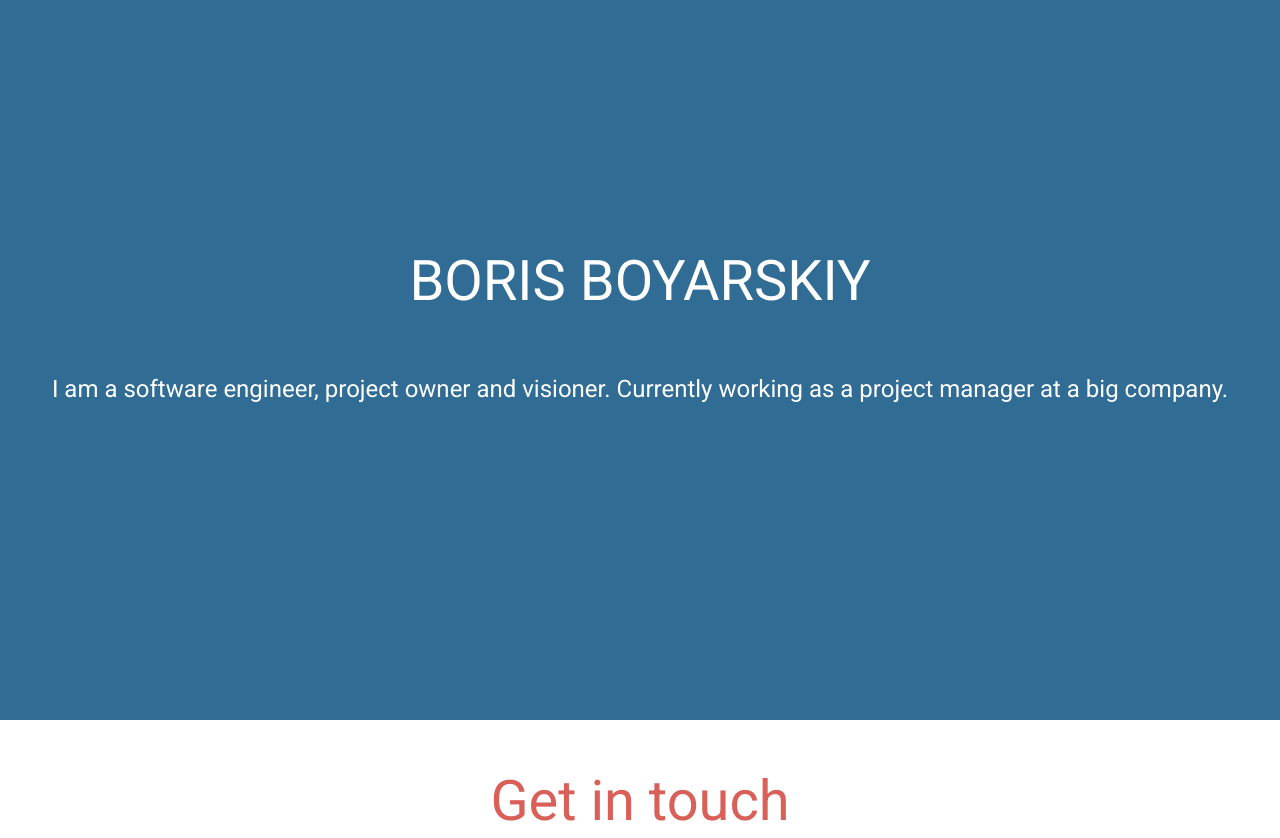
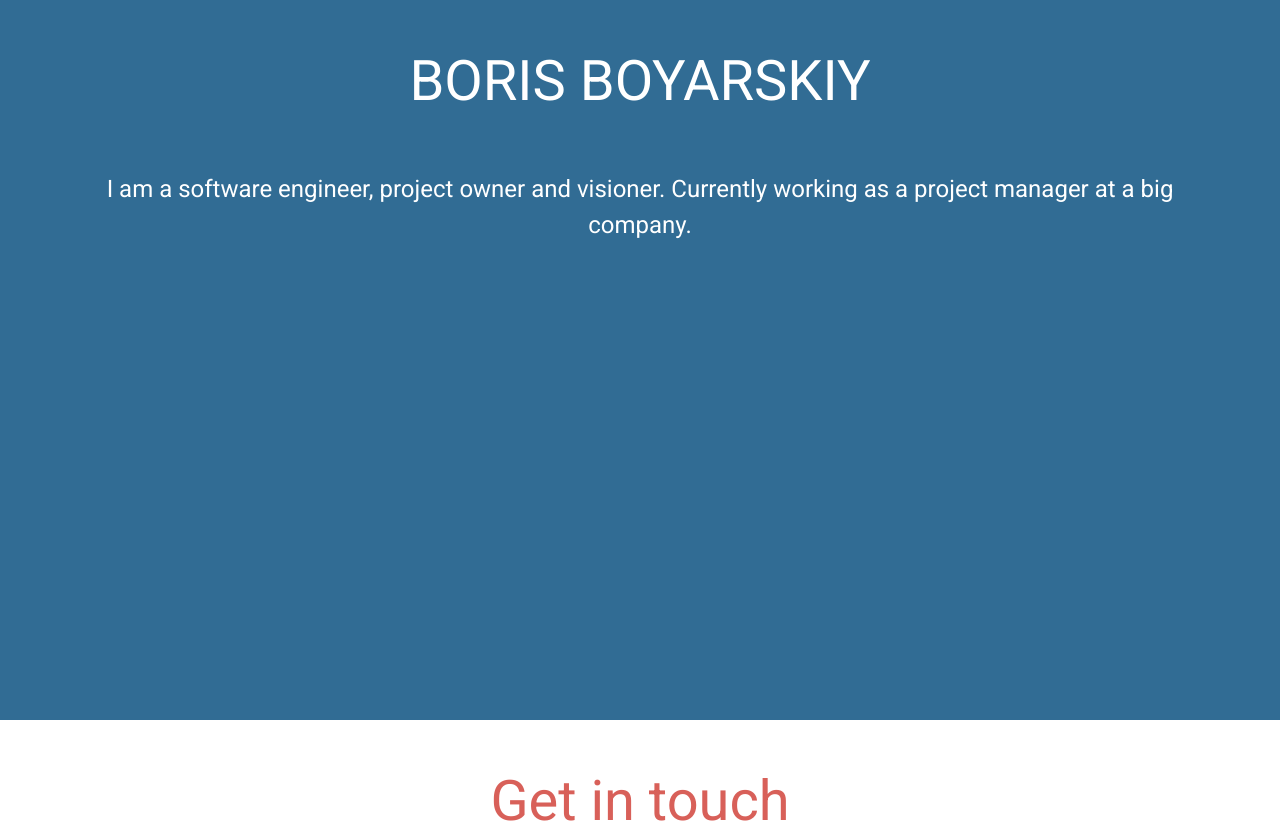
Before and after one commit to bboyarskiy/bboyarskiy.github.io, a plain HTML site: page index.html in a window 1280 px wide. Shown: the top 838 px of the page. Drawn offline with nearby package versions, Linux system fonts and the light colour scheme.

Commit message:
text positioning in header updated

```diff
--- a/index.html
+++ b/index.html
@@ -20,7 +20,7 @@
     <div class="container-fluid">
         <div class="row">
             <header class="col-12 bb-text-white">
-                <div class="center p-5">
+                <div class="text-center p-5">
                     <h1>
                         BORIS BOYARSKIY
                     </h1>
```
